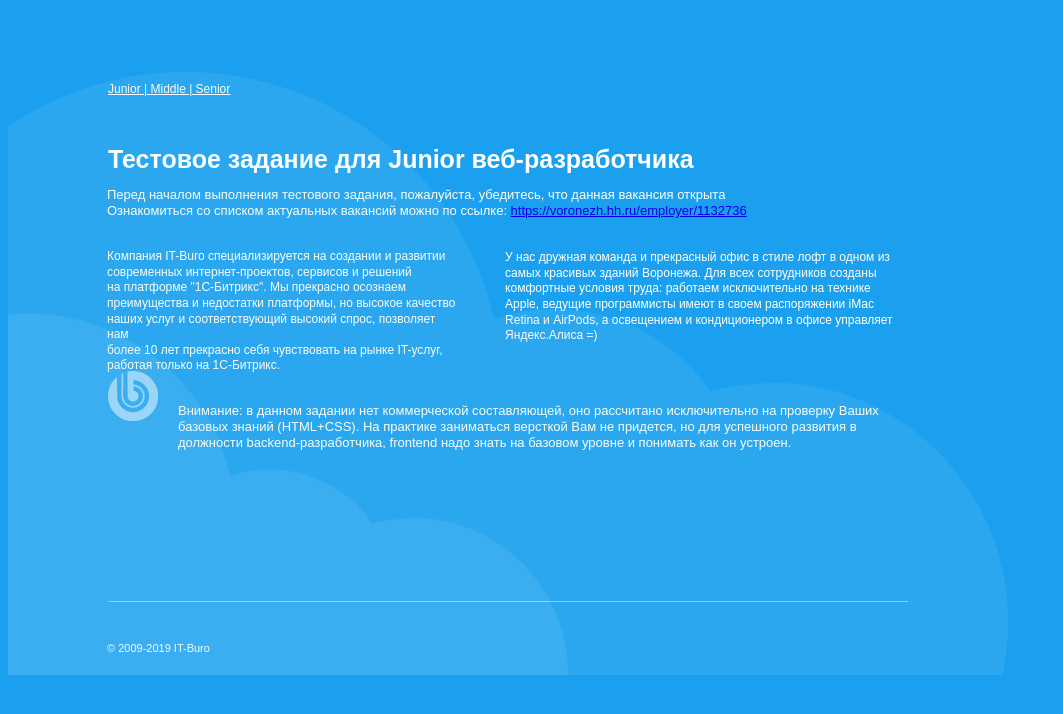
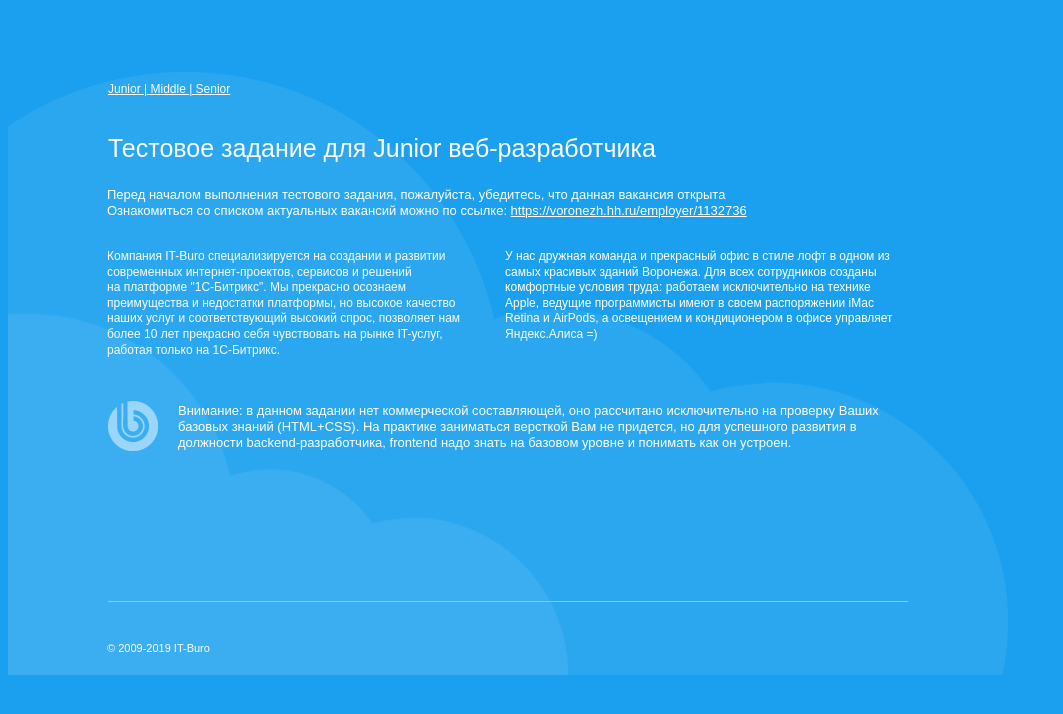
Before and after one commit to IlyaBolgov/it-buro_test, a PHP site: page / in a window 1280 px wide. Shown: the top 714 px of the page, without its empty margins (0-1063 px from the left). Run offline with PHP 8.4, Linux system fonts and the light colour scheme.

Commit message:
pre-final layout

```diff
--- a/index.html
+++ b/index.html
@@ -1,4 +1,3 @@
-<!DOCTYPE html>
 <!DOCTYPE html>
 <html>
   <head>
@@ -9,7 +8,7 @@
   <body>
 <header>
   <p class="up">Junior | Middle | Senior</p>
-  <h1>Тестовое задание для Junior веб-разработчика</h1>
+  <p class="name">Тестовое задание для Junior веб-разработчика</p>
 </header>
 <p class="headtext">Перед началом выполнения тестового задания, пожалуйста, убедитесь,
 что данная вакансия открыта <br>
--- a/style.css
+++ b/style.css
@@ -5,7 +5,6 @@ body {
   top: 0px;
   width: 1000px;
   height: 666px;
-  z-index: 1;
 }
 
 .clouds {
@@ -14,16 +13,14 @@ body {
   top: 64px;
   width: 1000px;
   height: 603px;
-  z-index: 12;
 }
 
 .logo {
   position: absolute;
   left: 100px;
-  top: 363px;
+  top: 393px;
   width: 50px;
   height: 50px;
-  z-index: 13;
 }
 
 .line {
@@ -32,7 +29,6 @@ body {
   top: 593px;
   width: 800px;
   height: 1px;
-  z-index: 11;
 }
 
 .up {
@@ -44,10 +40,9 @@ body {
   position: absolute;
   left: 100px;
   top: 61.902px;
-  z-index: 9;
 }
 
-h1 {
+.name {
   font-size: 25px;
   font-family: "Arial";
   color: rgb(255, 255, 255);
@@ -55,8 +50,7 @@ h1 {
   text-align: left;
   position: absolute;
   left: 100px;
-  top: 119.046px;
-  z-index: 8;
+  top: 100px;
 }
 
 .headtext {
@@ -69,7 +63,11 @@ h1 {
   top: 166.444px;
   width: 651px;
   height: 30px;
-  z-index: 7;
+  z-index: 1;
+}
+
+a {
+  color: white;
 }
 
 .left {
@@ -79,10 +77,10 @@ h1 {
   line-height: 1.3;
   position: absolute;
   left: 99px;
-  top: 229.302px;
+  top: 229px;
   width: 350px;
   height: 106px;
-  z-index: 6;
+  white-space: nowrap;
 }
 
 .right {
@@ -92,10 +90,9 @@ h1 {
   line-height: 1.3;
   position: absolute;
   left: 497.107px;
-  top: 230.302px;
+  top: 229px;
   width: 394px;
   height: 91px;
-  z-index: 5;
 }
 
 .final {
@@ -108,7 +105,6 @@ h1 {
   top: 382.444px;
   width: 713px;
   height: 44px;
-  z-index: 4;
 }
 
 .end {
@@ -120,5 +116,4 @@ h1 {
   position: absolute;
   left: 99px;
   top: 622.301px;
-  z-index: 3;
 }
```
